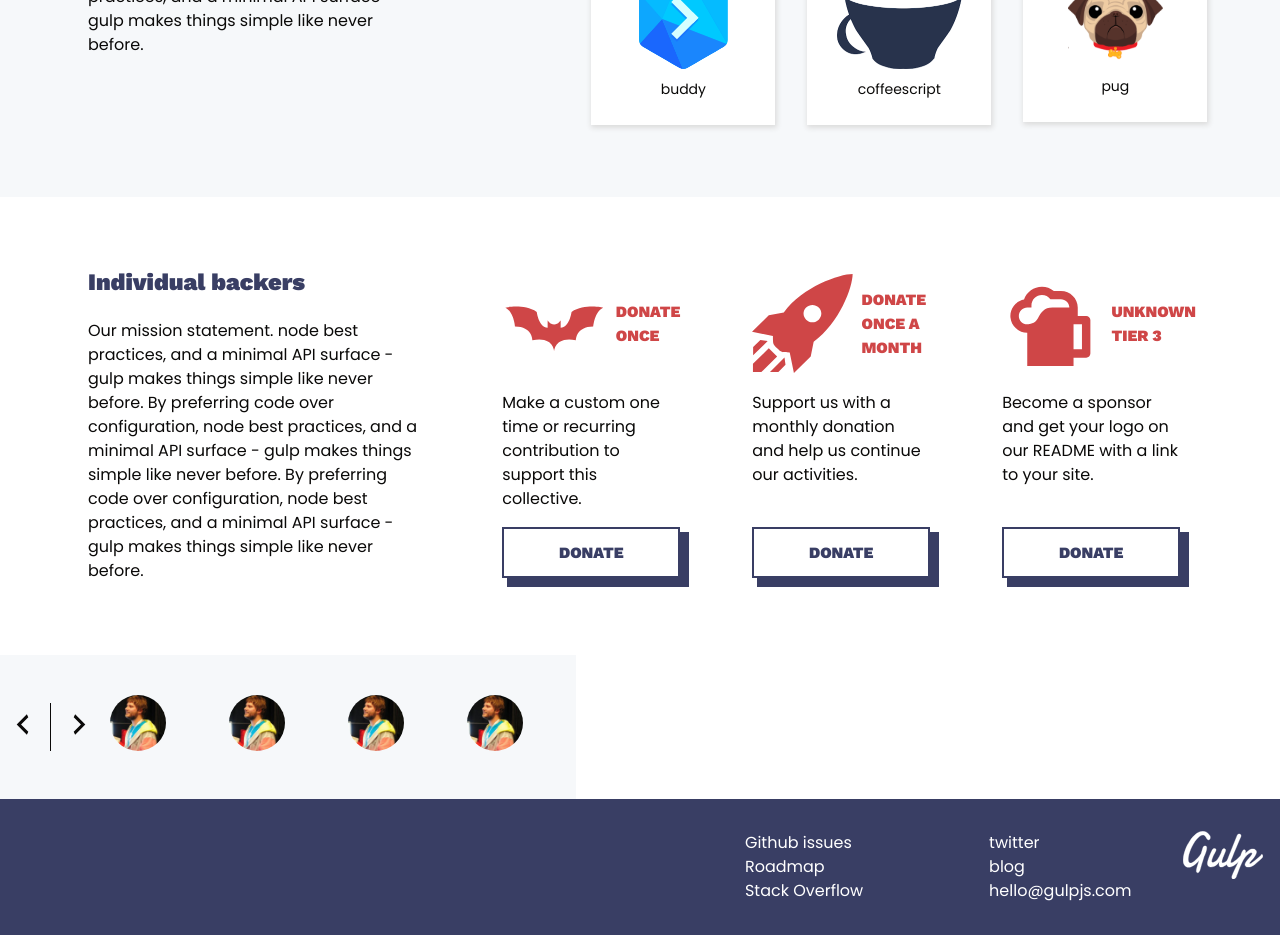
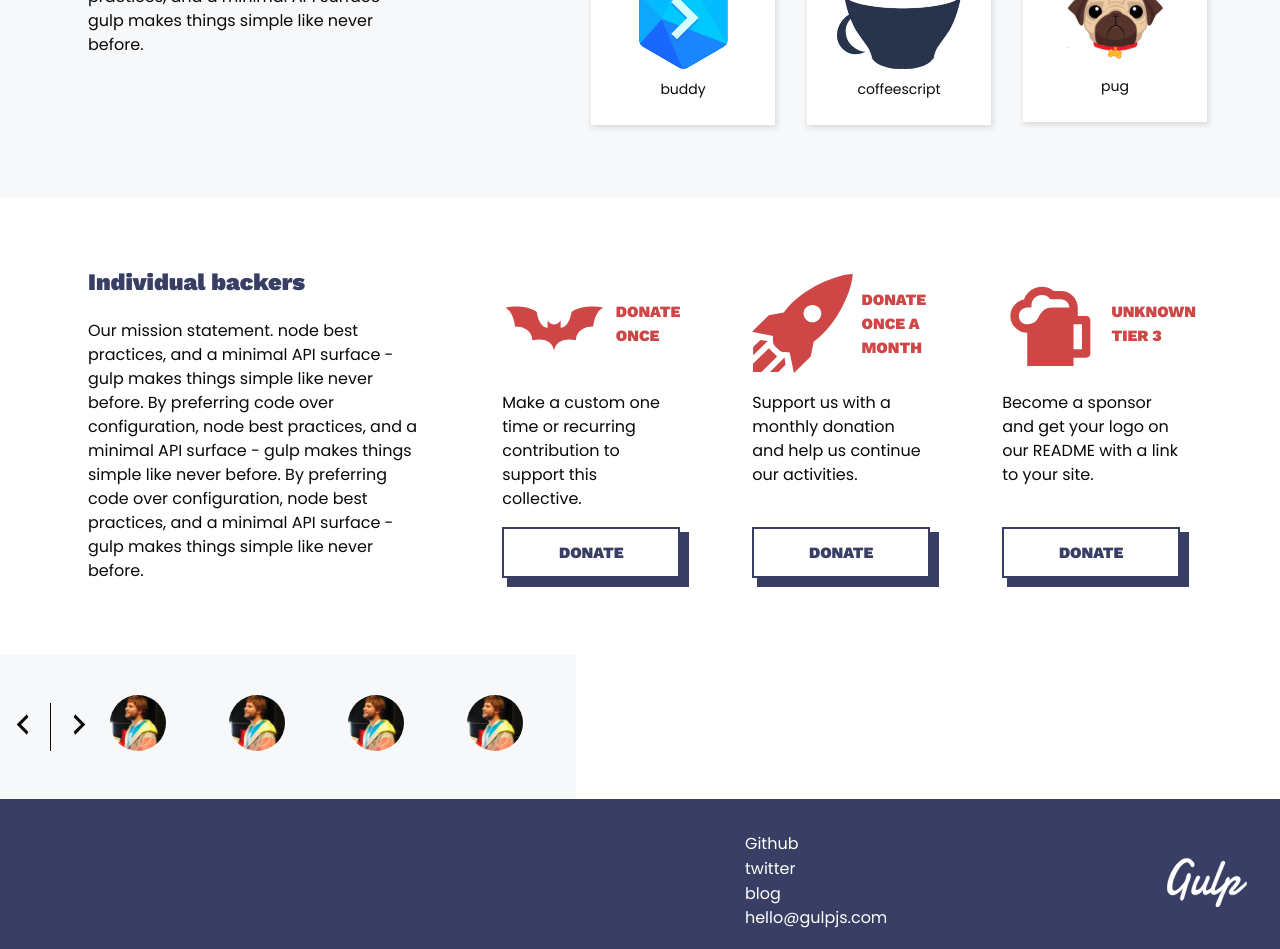
Before and after one commit to vaninawohlleb/gulpjs, a React (Create React App) app: page / in a window 1280 px wide. Shown: the part 1848-2797 px from the top of the page. Built offline with nearby package versions, Linux system fonts and the light colour scheme; the HTML template or start-up script is replaced by a standard one.

Commit message:
add links

```diff
--- a/src/App.js
+++ b/src/App.js
@@ -144,22 +144,25 @@
 
 const Footer = styled.footer`
   background: var(--purple);
-  color: white;
   position: relative;
   padding: var(--big);
   display: grid;
-  grid-template-areas: "first ."
-    ". last";
+  grid-template-areas: "first last";
   grid-template-columns: 50% 50%;
 
+  a, li {
+    color: white;
+    font-family: var(--body-text);
+  }
+
+  a {
+    cursor: pointer;
+  }
+
   @media(min-width: 768px) {
-    grid-template-columns: 20% 45% 20%;
+    grid-template-columns: 56% 30% 10%;
     grid-template-areas: ". first last";
     grid-column-gap: var(--big);
-  }
-
-  @media(min-width: 1200px) {
-    grid-template-columns: 56% 30% 10%;
   }
 
   > ul {
@@ -169,6 +172,8 @@
   > a {
     grid-area: last;
     text-align: end;
+    align-self: end;
+    margin: var(--small);
   }
 `
 
--- a/src/components/footer-nav.js
+++ b/src/components/footer-nav.js
@@ -14,13 +14,15 @@
   return (
     <FooterNavContainer>
       <ul>
-        <li>Github issues</li>
-        <li>Roadmap</li>
-        <li>Stack Overflow</li>
-      </ul>
-      <ul>
-        <li>twitter</li>
-        <li>blog</li>
+        <li>
+          <a href="https://github.com/gulpjs/gulp">Github</a>
+        </li>
+        <li>
+          <a href="https://twitter.com/gulpjs">twitter</a>
+        </li>
+        <li>
+          <a href="https://medium.com/gulpjs">blog</a>
+        </li>
         <li>hello@gulpjs.com</li>
       </ul>
     </FooterNavContainer>
--- a/src/components/nav.js
+++ b/src/components/nav.js
@@ -6,8 +6,36 @@
 import burger from '../assets/burger.svg';
 import close from '../assets/close.svg';
 
+const links = [
+  {
+    title: 'get started',
+    link: 'https://gulpjs.com/docs/en/getting-started/quick-start',
+    class: 'uppercase'
+  },
+  {
+    title: 'plugins',
+    link: 'https://gulpjs.com/plugins/',
+    class: 'uppercase'
+  },
+  {
+    title: 'api',
+    link: 'https://gulpjs.com/docs/en/api/concepts',
+    class: 'uppercase'
+  },
+  {
+    title: 'donate',
+    link: 'https://opencollective.com/gulpjs',
+    class: 'uppercase'
+  },
+  {
+    title: 'enterprise',
+    link: 'https://opencollective.com/gulpjs/contribute/company-1033/checkout',
+    class: 'uppercase button-like'
+  }
+];
+
 const NavigationContainer = styled.ul`
-  font-family: var(--heading-text);
+  font-family: var(--body-text);
   color: white;
   display: none;
 
@@ -20,13 +48,17 @@
 
   li {
     text-align: center;
+  }
+
+  a {
+    color: white;
+    cursor: pointer;
 
     &.button-like {
       padding: var(--tiny);
       border: 2px solid white;
     }
   }
-
 `
 const Nav = (props) => {
   if(isMobile) {
@@ -34,20 +66,18 @@
       <Menu right noOverlay width="100%"
       customBurgerIcon={ <img src={burger} alt="burger" /> }
       customCrossIcon={ <img src={close} alt="close"/> }>
-        <li className="uppercase">get started</li>
-        <li className="uppercase">plugins</li>
-        <li className="uppercase">api</li>
-        <li className="uppercase">donate</li>
-        <li className='uppercase button-like'>enterprise</li>
+      {links.map((link, index) =>
+      <li key={index}>
+        <a href={link.link} className={link.class}>{link.title}</a>
+      </li>)}
       </Menu>
     )
   } return (
     <NavigationContainer>
-      <li className="uppercase">get started</li>
-      <li className="uppercase">plugins</li>
-      <li className="uppercase">api</li>
-      <li className="uppercase">donate</li>
-      <li className='uppercase button-like'>enterprise</li>
+      {links.map((link, index) =>
+      <li key={index}>
+        <a href={link.link} className={link.class}>{link.title}</a>
+      </li>)}
     </NavigationContainer>
   )
 }
--- a/src/components/socials.js
+++ b/src/components/socials.js
@@ -17,13 +17,16 @@
       position: relative;
       margin: var(--tiny);
     }
+    a {
+      cursor: pointer;
+    }
   }
 `
 const Socials = ({ props }) => {
   return (
     <SocialsContainer>
-      <li><a href="/"><img src={twitter} alt="twitter" /></a></li>
-      <li><a href="/"><img src={medium} alt="medium" /></a></li>
+      <li><a href="https://twitter.com/gulpjs"><img src={twitter} alt="twitter" /></a></li>
+      <li><a href="https://medium.com/gulpjs"><img src={medium} alt="medium" /></a></li>
     </SocialsContainer>
   )
 }
--- a/src/sections/plugin.js
+++ b/src/sections/plugin.js
@@ -11,11 +11,13 @@
   justify-items: center;
 
   @media(min-width: 768px) {
-    transition: box-shadow .2s ease-in;
+    transform: scale(0.95);
+    transition: box-shadow .2s ease-in, transform .2s ease-in;
 
     &:hover {
-      box-shadow: 4px 5px 7px 3px #ddd;
-      transition: box-shadow .2s ease-in;
+      transform: scale(1);
+      box-shadow: 6px 7px 8px 5px #ddd;
+      transition: box-shadow .2s ease-in, transform .2s ease-in;
     }
   }
 
```
